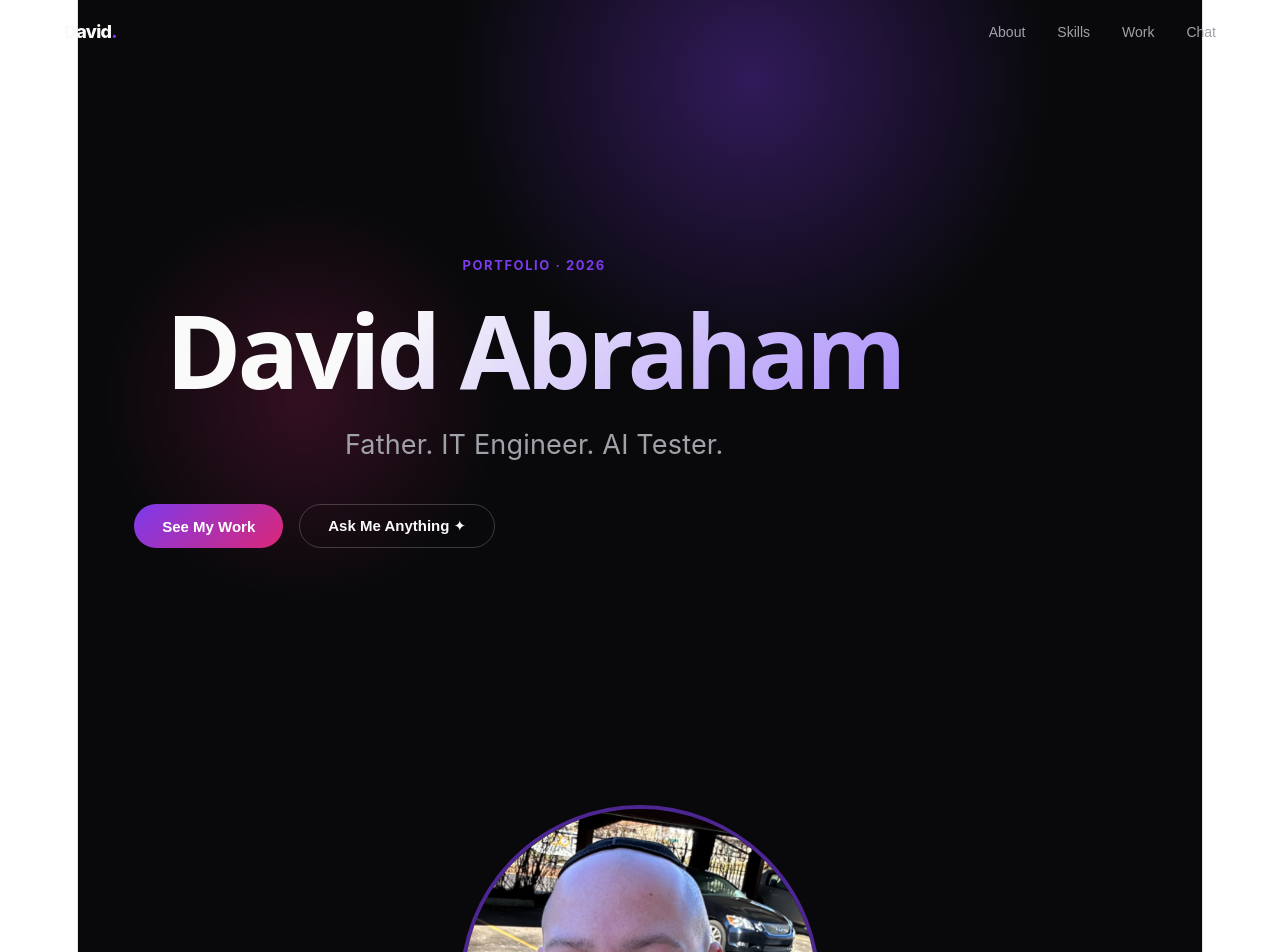
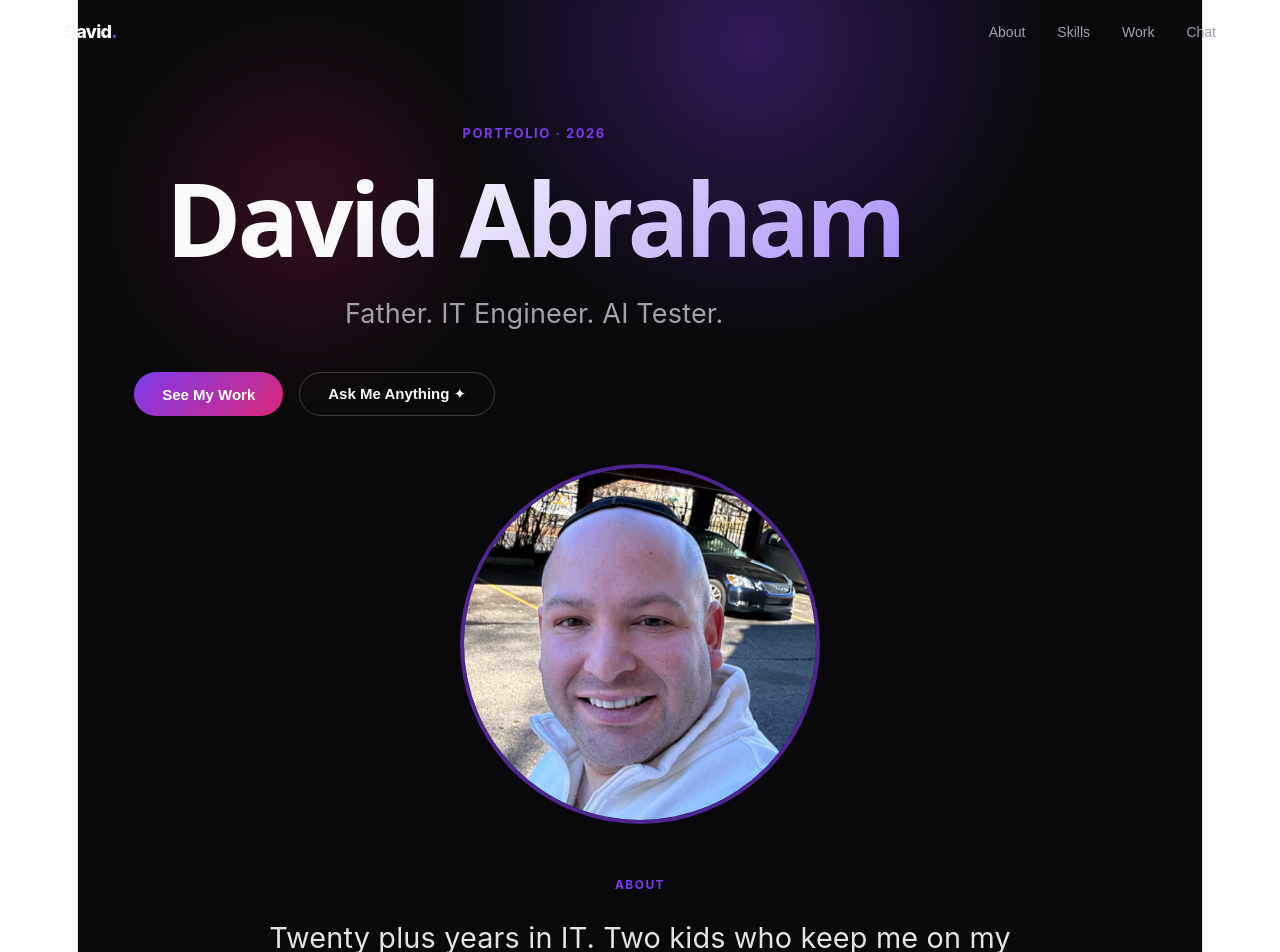
Before and after one commit to dovidabraham-beep/my-portfolio, a React (Vite) app: page / in a window 1280 px wide. Shown: the top 952 px of the page. Built offline with nearby package versions, Linux system fonts and the light colour scheme.

Commit message:
moved photo

```diff
--- a/src/App.jsx
+++ b/src/App.jsx
@@ -162,8 +162,8 @@ export default function Portfolio() {
 
       {/* HERO */}
       <section style={{
-        minHeight: "100vh", display: "flex", flexDirection: "column",
-        justifyContent: "center", padding: "0 5%", position: "relative", overflow: "hidden",
+        display: "flex", flexDirection: "column",
+        justifyContent: "center", padding: "120px 5% 0", position: "relative", overflow: "hidden",
       }}>
         {[
           { top: "10%", left: "60%", bg: "radial-gradient(circle, rgba(124,58,237,0.35) 0%, transparent 70%)", size: 600 },
@@ -203,7 +203,7 @@ export default function Portfolio() {
 
       {/* PROFILE PHOTO */}
       {ME.photo && (
-        <div style={{ display: "flex", justifyContent: "center", padding: "5px 5% 0" }}>
+        <div style={{ display: "flex", justifyContent: "center", padding: "48px 5% 0" }}>
           <img
             src={ME.photo}
             alt={ME.name}
```
